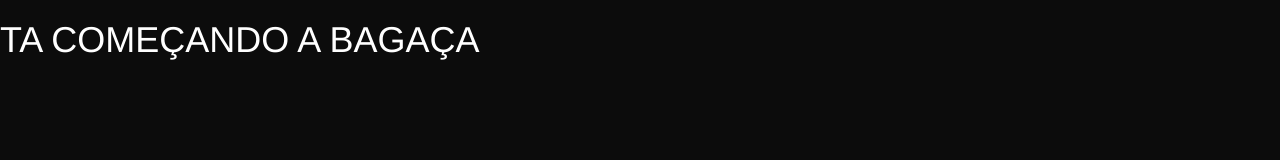
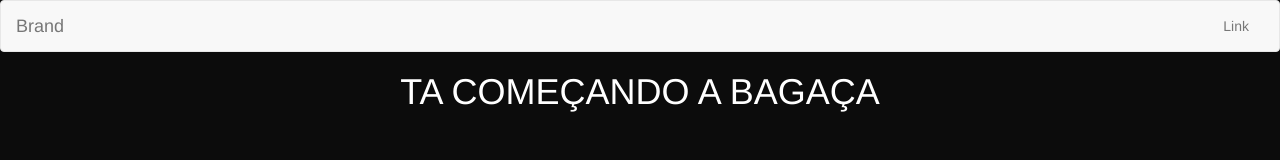
Before and after one commit to nathanccarnelos/codegym, a plain HTML site: page index.html in a window 1280 px wide. Drawn offline with nearby package versions, Linux system fonts and the light colour scheme.

Commit message:
foto de daniel e navbar adcionados.

```diff
--- a/index.html
+++ b/index.html
@@ -3,15 +3,39 @@
 <html lang="pt">
 <head>
 	<meta charset="utf-8" />
-	<meta name="description" content="CodeGym, grupo de progração IEEE unifacs" />
-	<meta name="author" content="Nathan Coutinho Carnelos" />
-	<title></title>
+	<meta name="description" content="CodeGym, grupo de progração IEEE unifacs"/>
+	<meta name="author" content="Nathan Coutinho Carnelos"/>
+	<meta name="viewport" content="width=device-width, initial-scale=1">
+	<meta http-equiv="X-UA-Compatible" content="IE=edge">
+	<title>Code Gym | IEEE USB</title>
 	<link rel="stylesheet" type="text/css"
 	href="https://maxcdn.bootstrapcdn.com/bootstrap/3.3.7/css/bootstrap.min.css">
 	<link rel="stylesheet" type="text/css" href="https://maxcdn.bootstrapcdn.com/font-awesome/4.7.0/css/font-awesome.min.css">
 </head>
 <body style="background-color:rgb(12,12,12); ">
-	<h1 style="color: white" >TA COMEÇANDO A BAGAÇA</h1>
+	<header class="">
+		<nav class="navbar navbar-default">
+			  <div class="container-fluid">
+			    <!-- Brand and toggle get grouped for better mobile display -->
+			    <div class="navbar-header">
+			      <button type="button" class="navbar-toggle collapsed" data-toggle="collapse" data-target="#bs-example-navbar-collapse-1" aria-expanded="false">
+			        <span class="sr-only">Toggle navigation</span>
+			        <i class="fa fa-bars" aria-hidden="true"></i>
+			      </button>
+			      <a class="navbar-brand" href="#">Brand</a>
+			    </div>
+
+			    <!-- Collect the nav links, forms, and other content for toggling -->
+			    <div class="collapse navbar-collapse" id="bs-example-navbar-collapse-1">
+			      <ul class="nav navbar-nav navbar-right">
+			        <li><a href="#">Link</a></li>
+			      </ul>
+			    </div><!-- /.navbar-collapse -->
+			  </div><!-- /.container-fluid -->
+			</nav>
+		</header>
+		<h1 class="text-center" style="color: white" >TA COMEÇANDO A BAGAÇA</h1>
+
 
 	<script src="https://ajax.googleapis.com/ajax/libs/jquery/3.1.1/jquery.min.js"></script>
 	<script src="https://maxcdn.bootstrapcdn.com/bootstrap/3.3.7/js/bootstrap.min.js"></script>
```
Also changed, not shown: images/fotoDaniel.png (renamed from images/foto.png).
